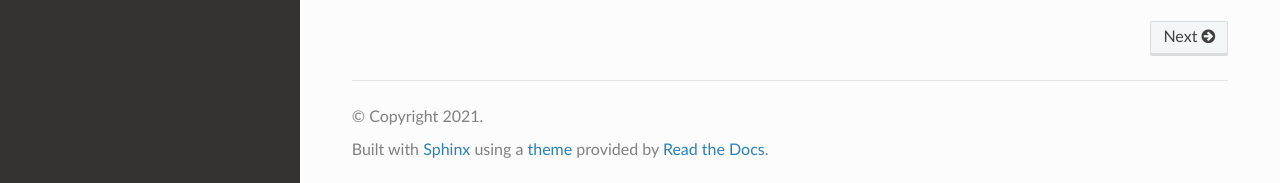
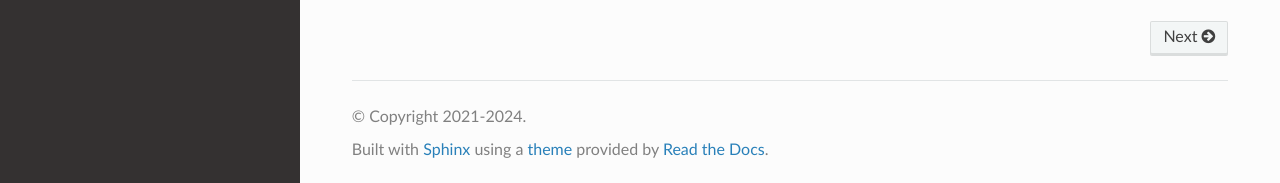
Before and after one commit to tina-friedrich/arc-user-guide, a Sphinx documentation site: the page built from docs/source/index.rst, in a window 1280 px wide and 900 px high, scrolled down 2083 px. Shown: the part 714-897 px from the top of the window. Built offline with Sphinx 7.4.7 and the Read the Docs theme 2.0.0, drawn with Linux system fonts in a browser that asks for light colours.

Commit message:
Update conf.py
copyright years

```diff
--- a/docs/source/conf.py
+++ b/docs/source/conf.py
@@ -3,7 +3,7 @@
 # -- Project information
 
 project = 'ARC User Guide'
-copyright = '2021'
+copyright = '2021-2024'
 author = 'ARC Team'
 
 release = '0.1'
```
